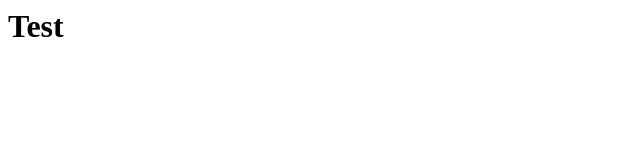
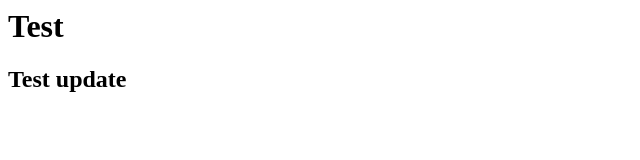
Before and after one commit to AndyUKRoberts/training, a plain HTML site: page index.html in a window 1280 px wide. Shown: the whole page, without its empty margins (0-640 px from the left). Drawn offline with Linux system fonts and the light colour scheme.

Commit message:
Test update

```diff
--- a/index.html
+++ b/index.html
@@ -4,5 +4,6 @@
     </head>
     <body>
         <h1>Test</h1>
+        <h2>Test update</h2>
     </body>
 </html>
```
